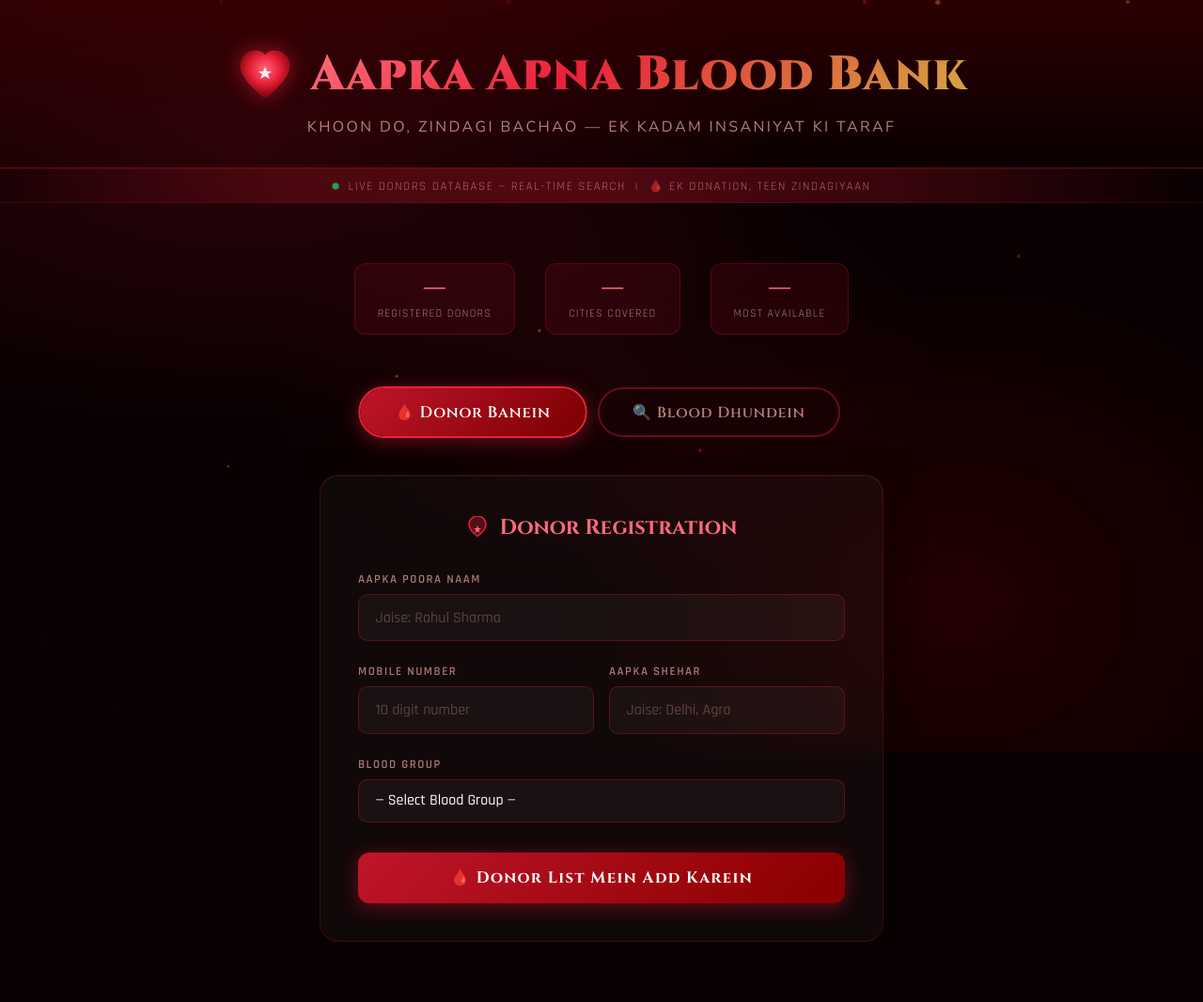
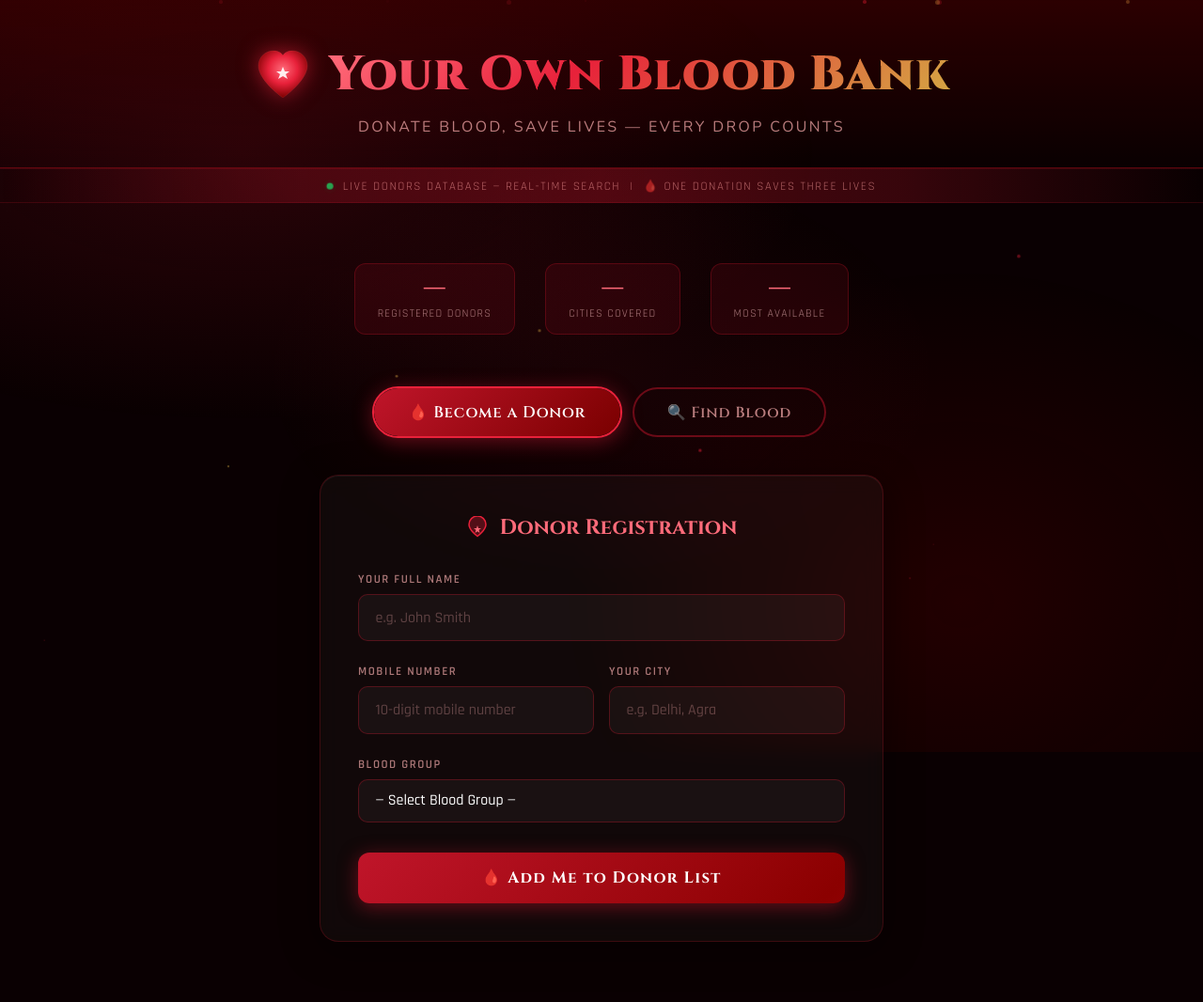
Before and after one commit to Ravi-1819/flask-jenkins-cicd, a Flask app: page / in a window 1280 px wide. Shown: the whole page at 94% size. Run offline with Flask 3, Linux system fonts and the light colour scheme; data that the repository does not hold is empty; parts of the project's set-up code (start-up, migrations or seed data) failed here and were passed over.

Commit message:
Update index.html

```diff
--- a/templates/index.html
+++ b/templates/index.html
@@ -3,7 +3,7 @@
 <head>
 <meta charset="UTF-8">
 <meta name="viewport" content="width=device-width, initial-scale=1.0">
-<title>Aapka Apna Blood Bank</title>
+<title>Your Own Blood Bank</title>
 <link href="https://fonts.googleapis.com/css2?family=Cinzel:wght@600;700;900&family=Rajdhani:wght@400;500;600;700&family=Nunito:wght@300;400;600&display=swap" rel="stylesheet">
 <style>
   :root {
@@ -575,15 +575,15 @@
       </svg>
     </div>
     <div>
-      <div class="site-title">Aapka Apna Blood Bank</div>
+      <div class="site-title">Your Own Blood Bank</div>
     </div>
   </div>
-  <p class="tagline">Khoon do, Zindagi bachao — Ek Kadam Insaniyat Ki Taraf</p>
+  <p class="tagline">Donate Blood, Save Lives — Every Drop Counts</p>
 </header>
 
 <div class="ribbon">
   <span class="pulse-dot"></span>
-  Live donors database — Real-time search &nbsp;|&nbsp; 🩸 Ek donation, teen zindagiyaan
+  Live donors database — Real-time search &nbsp;|&nbsp; 🩸 One donation saves three lives
 </div>
 
 <div class="stats-bar">
@@ -604,10 +604,10 @@
 <div class="container">
   <div class="tabs">
     <button class="tab-btn active" onclick="switchTab('donor')">
-      <span>🩸 Donor Banein</span>
+      <span>🩸 Become a Donor</span>
     </button>
     <button class="tab-btn" onclick="switchTab('receiver')">
-      <span>🔍 Blood Dhundein</span>
+      <span>🔍 Find Blood</span>
     </button>
   </div>
 
@@ -624,17 +624,17 @@
 
       <form id="donor-form" onsubmit="registerDonor(event)">
         <div class="form-group">
-          <label>Aapka Poora Naam</label>
-          <input type="text" id="d-name" placeholder="Jaise: Rahul Sharma" required maxlength="60">
+          <label>Your Full Name</label>
+          <input type="text" id="d-name" placeholder="e.g. John Smith" required maxlength="60">
         </div>
         <div class="form-row">
           <div class="form-group">
             <label>Mobile Number</label>
-            <input type="tel" id="d-mobile" placeholder="10 digit number" maxlength="10" required pattern="[0-9]{10}">
+            <input type="tel" id="d-mobile" placeholder="10-digit mobile number" maxlength="10" required pattern="[0-9]{10}">
           </div>
           <div class="form-group">
-            <label>Aapka Shehar</label>
-            <input type="text" id="d-city" placeholder="Jaise: Delhi, Agra" required maxlength="50">
+            <label>Your City</label>
+            <input type="text" id="d-city" placeholder="e.g. Delhi, Agra" required maxlength="50">
           </div>
         </div>
         <div class="form-group">
@@ -649,7 +649,7 @@
         </div>
         <button type="submit" class="btn-main" id="reg-btn">
           <span class="shine"></span>
-          <span id="reg-text">🩸 Donor List Mein Add Karein</span>
+          <span id="reg-text">🩸 Add Me to Donor List</span>
         </button>
       </form>
     </div>
@@ -664,17 +664,17 @@
           <path d="M16.5 16.5 L21 21" stroke="#e8213a" stroke-width="1.5" stroke-linecap="round"/>
           <path d="M8 11 H14 M11 8 V14" stroke="#ff6b7a" stroke-width="1.5" stroke-linecap="round"/>
         </svg>
-        Blood Dhundein
+        Find Blood
       </div>
 
       <form id="search-form" onsubmit="searchDonors(event)">
         <div class="form-row">
           <div class="form-group">
-            <label>Apna Shehar Likhein</label>
-            <input type="text" id="s-city" placeholder="Jaise: Lucknow" required maxlength="50">
+            <label>Enter Your City</label>
+            <input type="text" id="s-city" placeholder="e.g. Lucknow" required maxlength="50">
           </div>
           <div class="form-group">
-            <label>Zaroorat Blood Group</label>
+            <label>Required Blood Group</label>
             <select id="s-blood" required>
               <option value="">— Blood Group —</option>
               <option>A+</option><option>A-</option>
@@ -686,7 +686,7 @@
         </div>
         <button type="submit" class="btn-main" id="search-btn">
           <span class="shine"></span>
-          <span id="search-text">🔍 Donors Dhundein</span>
+          <span id="search-text">🔍 Find Donors</span>
         </button>
       </form>
 
@@ -769,10 +769,10 @@
         showToast(d.message,'error');
       }
     }catch(err){
-      showToast('Network error. Dobara try karein.','error');
+      showToast('Network error. Please try again.','error');
     }
     btn.disabled=false;
-    txt.innerHTML='🩸 Donor List Mein Add Karein';
+    txt.innerHTML='🩸 Add Me to Donor List';
   }
 
   // Search
@@ -782,7 +782,7 @@
     const txt=document.getElementById('search-text');
     const wrap=document.getElementById('results-wrap');
     btn.disabled=true;
-    txt.innerHTML='<span class="loader"></span> Dhoondh raha hoon...';
+    txt.innerHTML='<span class="loader"></span> Searching...';
     wrap.style.display='none';
     try{
       const r=await fetch('/api/search',{
@@ -805,7 +805,7 @@
       showToast('Network error.','error');
     }
     btn.disabled=false;
-    txt.innerHTML='🔍 Donors Dhundein';
+    txt.innerHTML='🔍 Find Donors';
   }
 
   function renderResults(donors, count, city, bg){
@@ -816,12 +816,12 @@
         <div class="no-result">
           <div class="big-icon">🩸</div>
           <p><strong style="color:rgba(255,180,180,0.7)">${bg}</strong> blood ${city.charAt(0).toUpperCase()+city.slice(1)} mein abhi available nahi hai.</p>
-          <p style="margin-top:0.75rem; font-size:0.85rem; opacity:0.6">Aap khud donor bankar logo ki madad kar sakte hain!</p>
+          <p style="margin-top:0.75rem; font-size:0.85rem; opacity:0.6">You can help others by becoming a donor yourself!</p>
         </div>`;
       return;
     }
     let html=`<div class="results-header">
-      <strong>${count}</strong> donor${count>1?'s':''} mila ${city.charAt(0).toUpperCase()+city.slice(1)} mein — <strong>${bg}</strong>
+      <strong>${count}</strong> donor${count>1?'s':''} found in ${city.charAt(0).toUpperCase()+city.slice(1)} for <strong>${bg}</strong>
     </div>`;
     donors.forEach((d,i)=>{
       html+=`
```
